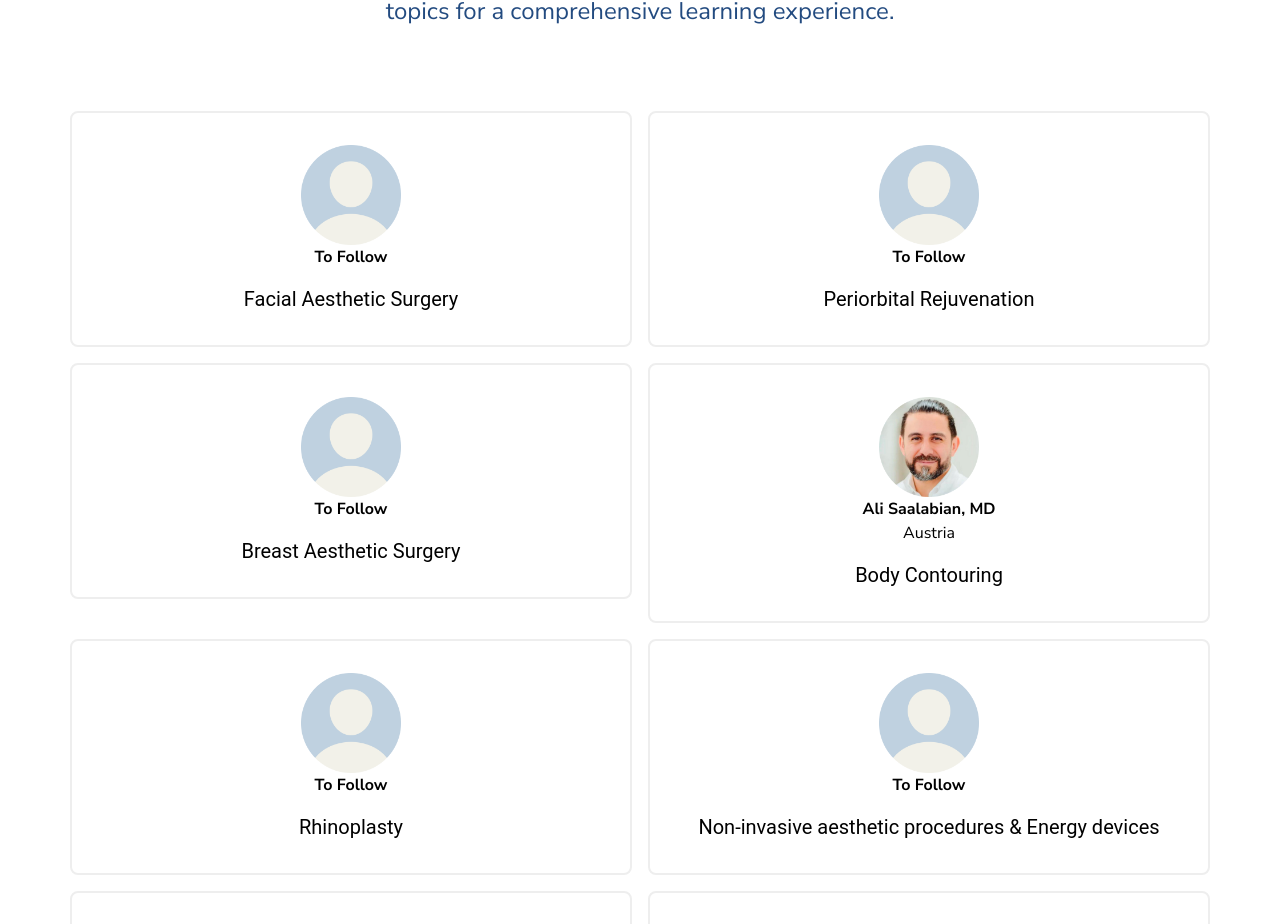
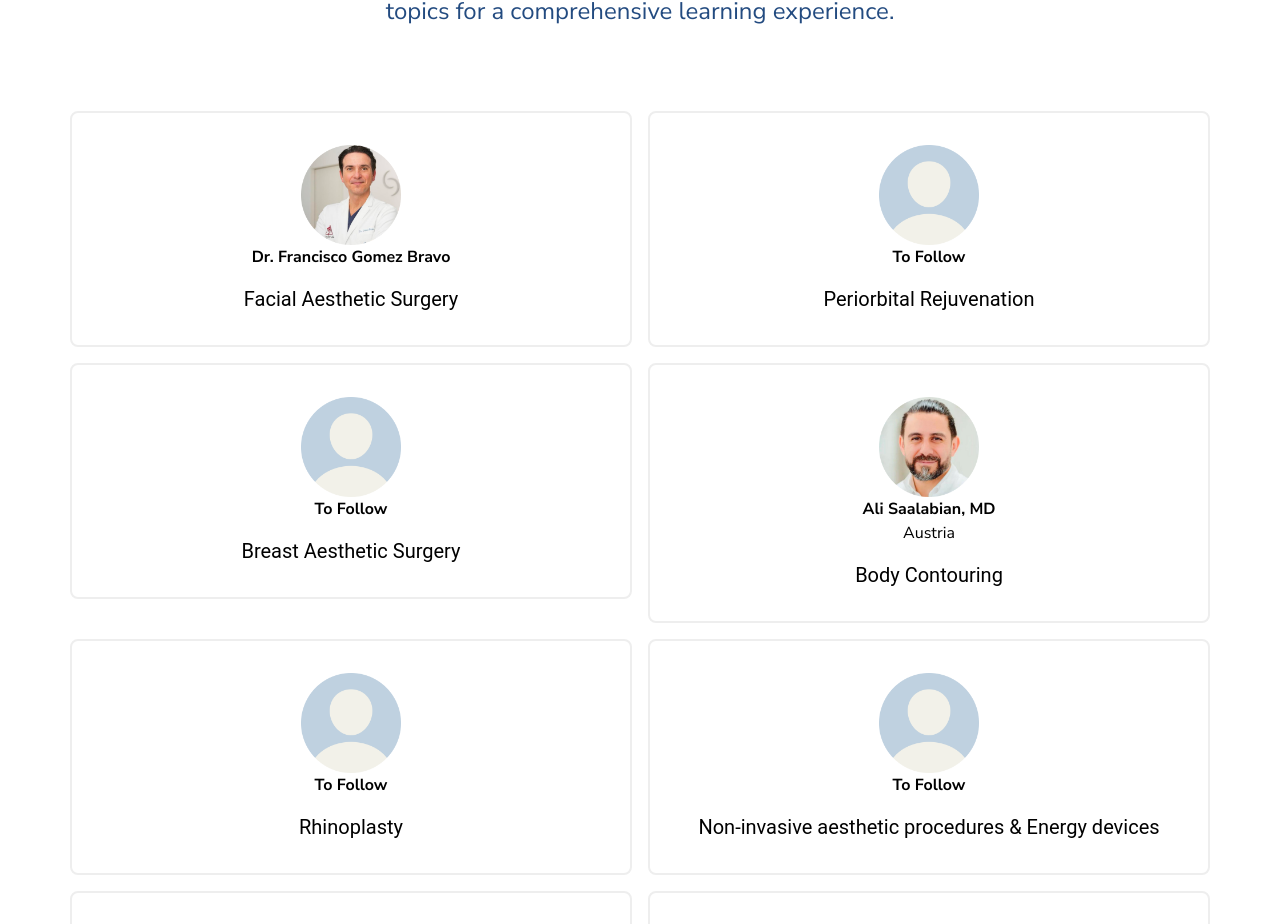
Before and after one commit to boggslabayen/osaps-2024-full, a Next.js app: page /speakers in a window 1280 px wide. Shown: the part 974-1898 px from the top of the page. Built offline with nearby package versions, Linux system fonts and the light colour scheme.

Commit message:
added doctor images

```diff
--- a/app/page.tsx
+++ b/app/page.tsx
@@ -155,7 +155,7 @@ export default function Home() {
                 collaboration and elevate the standards of aesthetic plastic
                 surgery globally. This event is set to take place from July 4 to
                 6, 2024,at the luxurious Shangri-La Mactan in Cebu, Philippines.
-                The theme of thiscongress is{" "}
+                The theme of this congress is{" "}
                 <span className="font-bold">
                   'Harmony in Diversity: Oriental Beauty as a Global Standard in
                   Aesthetic Plastic Surgery'
--- a/app/speakers/page.tsx
+++ b/app/speakers/page.tsx
@@ -7,6 +7,7 @@ import SpeakerDp from "../ui/components/speaker-dp";
 import Footer from "../ui/components/Footer";
 import Prof from "../ui/images/speakers/prof.png";
 import Prof1 from "../ui/images/speakers/prof1.png";
+import Prof2 from "../ui/images/speakers/prof2.png";
 import UserProfile from "../ui/images/speakers/user_icon.png";
 import Image from "next/image";
 import { StaticImport } from "next/dist/shared/lib/get-img-props";
@@ -15,8 +16,8 @@ const topics = [
   {
     id: 1,
     topic: "Facial Aesthetic Surgery",
-    speakerPhoto: `${UserProfile.src}`,
-    speakerName: "To Follow",
+    speakerPhoto: `${Prof2.src}`,
+    speakerName: "Dr. Francisco Gomez Bravo",
     addedInfo: " ",
   },
   {
```
Also changed, not shown: app/ui/images/speakers/prof2.png (added).
